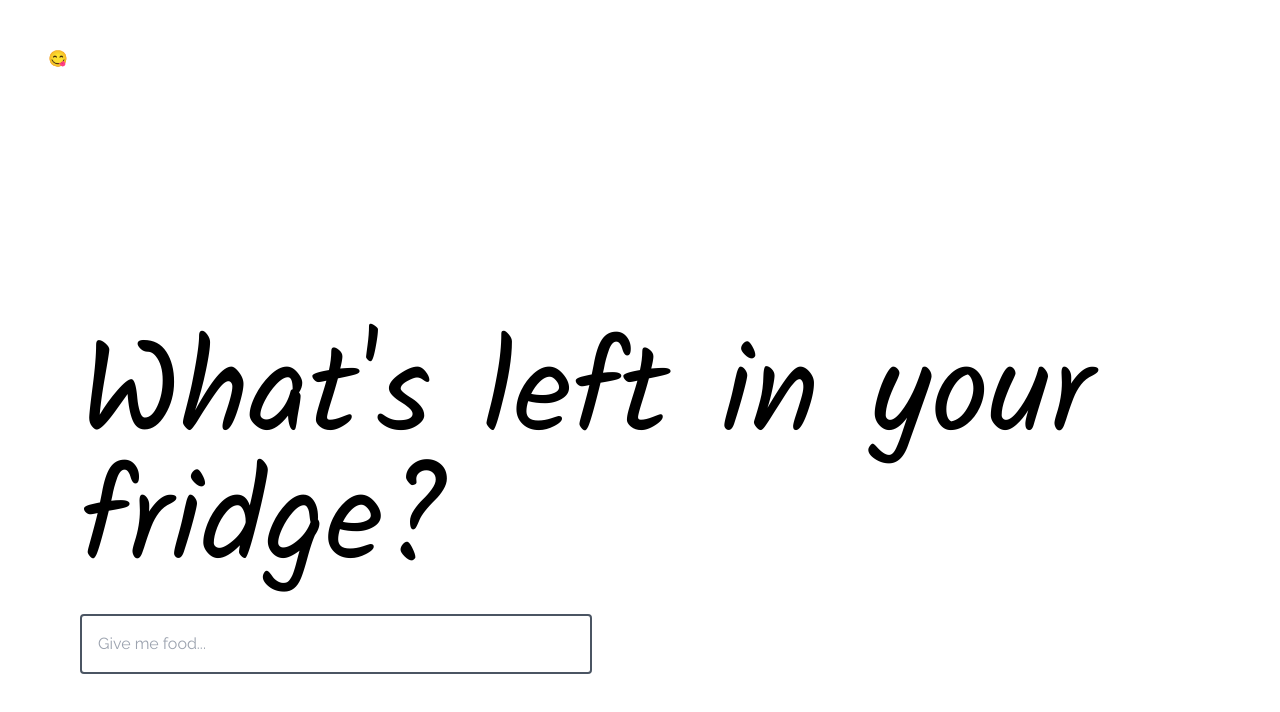
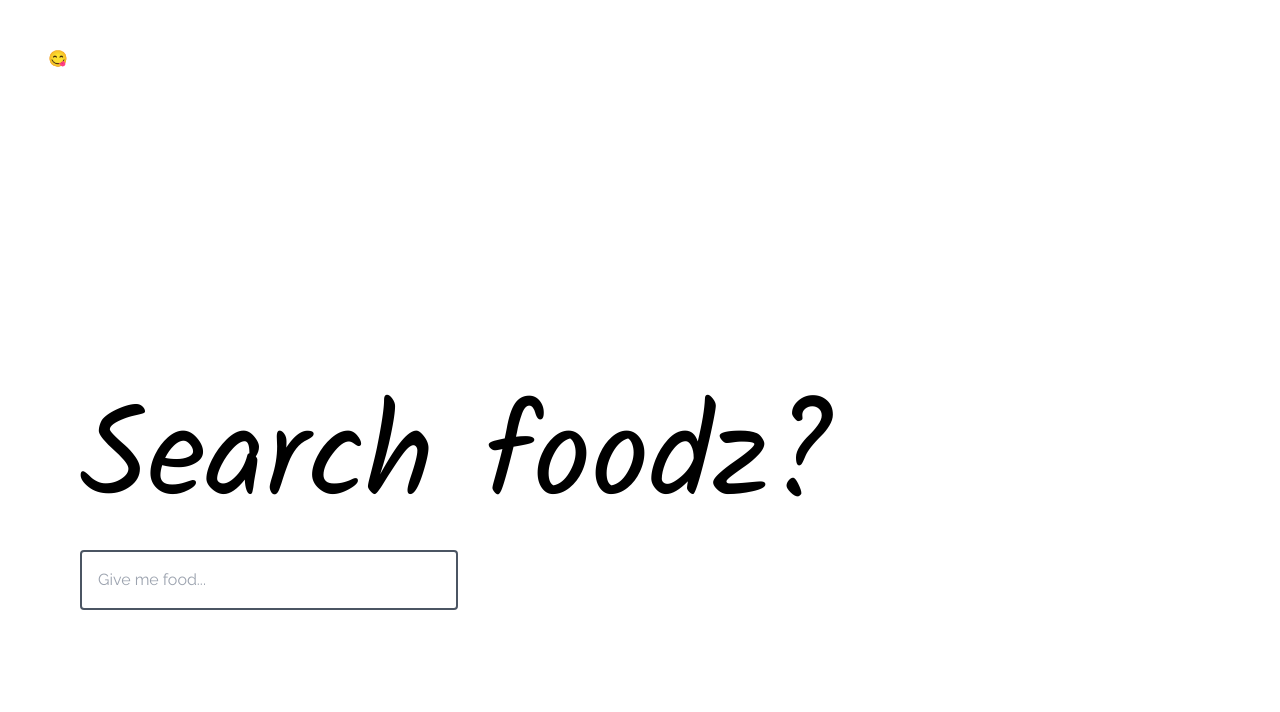
Before and after one commit to joe-ashwell/recipe-app, a React (Create React App) app: page / in a window 1280 px wide. Shown: the top 712 px of the page. Built offline with nearby package versions, Linux system fonts and the light colour scheme.

Commit message:
Update LandingPageInput.js

```diff
--- a/src/components/LandingPageInput.js
+++ b/src/components/LandingPageInput.js
@@ -12,7 +12,7 @@ const LandingPageInput = ({ searchResult, setSearchResult }) => {
 
   return (
     <div searchResult={searchResult} className="max-w-screen-lg absolute">
-      <h1 className="mb-6 text-9xl">What's left in your fridge?</h1>
+      <h1 className="mb-6 text-9xl">Search foodz?</h1>
 
       <input
         className="border-gray-600 border-2 rounded p-4 w-1/2"
```
